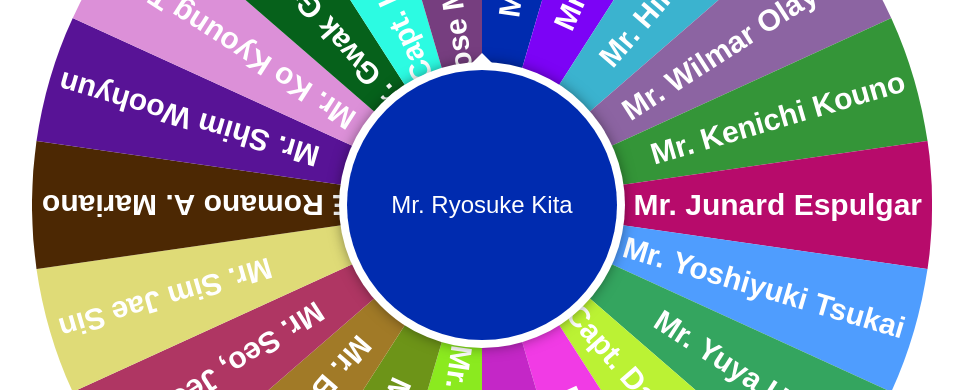
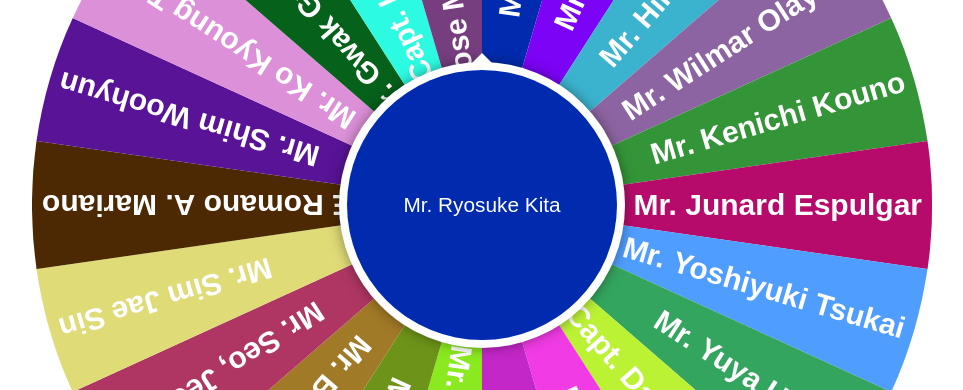
Before and after one commit to DABlD/wof, a plain HTML site: page index.html in a window 1280 px wide. Shown: the part 195-585 px from the top of the page, without its empty margins (158-1121 px from the left). Drawn offline with Linux system fonts and the light colour scheme.

Commit message:
reduce font size
Signed-off-by: David Mendoza <davidmendozaofficial@gmail.com>

```diff
--- a/styles.css
+++ b/styles.css
@@ -21,7 +21,7 @@ body {
 }
 
 #spin {
-  font: 1.5em/0 sans-serif;
+  font: 1.3em/0 sans-serif;
   user-select: none;
   cursor: pointer;
   display: flex;
```
